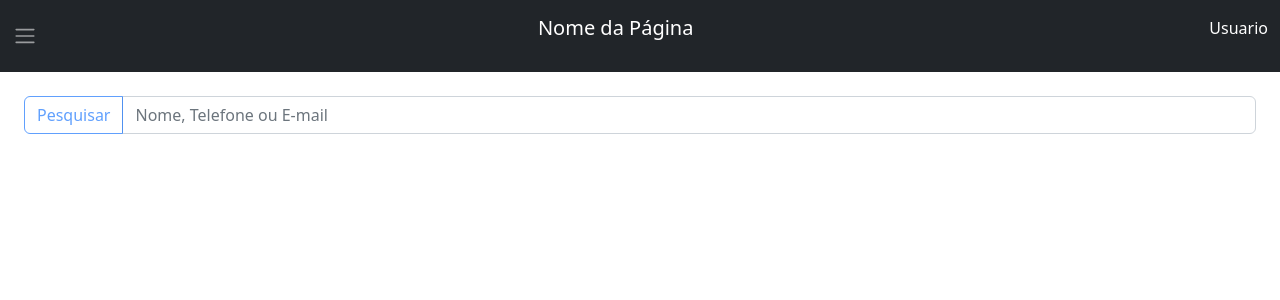
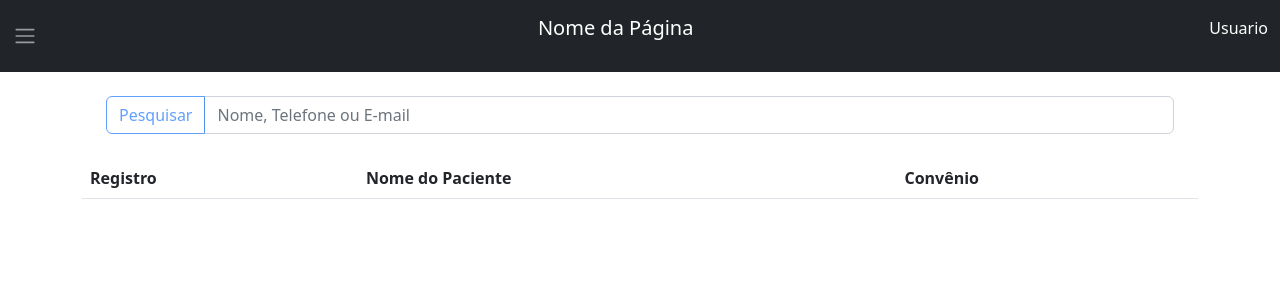
Before and after one commit to Osnei-Luzia/LABMedical, an Angular app in the folder labMedical/: page /home/prontuarios in a window 1280 px wide. Shown: the top 300 px of the page. Built offline with nearby package versions, Linux system fonts and the light colour scheme.

Commit message:
Listagem de Prontuários

```diff
--- a/labMedical/src/app/app.module.ts
+++ b/labMedical/src/app/app.module.ts
@@ -21,6 +21,7 @@ import { PacienteCardComponent } from './components/paciente-card/paciente-card.
 import { PaginaNaoEncontradaComponent } from './pages/pagina-nao-encontrada/pagina-nao-encontrada.component';
 import { BarraPesquisaComponent } from './components/barra-pesquisa/barra-pesquisa.component';
 import { ProntuarioListaComponent } from './pages/prontuario-lista/prontuario-lista.component';
+import { ProntuarioTableComponent } from './components/prontuario-table/prontuario-table.component';
 
 @NgModule({
   declarations: [
@@ -41,7 +42,8 @@ import { ProntuarioListaComponent } from './pages/prontuario-lista/prontuario-li
     PacienteCardComponent,
     PaginaNaoEncontradaComponent,
     BarraPesquisaComponent,
-    ProntuarioListaComponent
+    ProntuarioListaComponent,
+    ProntuarioTableComponent
   ],
   imports: [
     BrowserModule,
--- /dev/null
+++ b/labMedical/src/app/components/prontuario-table/prontuario-table.component.html
@@ -0,0 +1,16 @@
+<table class="table">
+    <thead>
+        <tr>
+            <th scope="col">Registro</th>
+            <th scope="col">Nome do Paciente</th>
+            <th scope="col">Convênio</th>
+        </tr>
+    </thead>
+    <tbody>
+        <tr *ngFor="let paciente of pacientes">
+            <th scope="row">{{paciente.id}}</th>
+            <td>{{paciente.nome}}</td>
+            <td>{{paciente.convenio?paciente.convenio:"Não Possui"}}</td>
+        </tr>
+    </tbody>
+</table>
--- a/labMedical/src/app/pages/prontuario-lista/prontuario-lista.component.html
+++ b/labMedical/src/app/pages/prontuario-lista/prontuario-lista.component.html
@@ -1,5 +1,5 @@
-<labM-barra-pesquisa (listaPacientes)="recebedorEvento($event)"></labM-barra-pesquisa>
-<!-- lista de pacientes -->
-<ul class="d-flex flex-column justify-content-around p-4">
-    <labM-paciente-card [paciente]="paciente" *ngFor="let paciente of pacientes"></labM-paciente-card>
-</ul>
+<div class="container">
+    <labM-barra-pesquisa (listaPacientes)="recebedorEvento($event)"></labM-barra-pesquisa>
+    <!-- lista de pacientes -->
+    <labM-prontuario-table [pacientes]="pacientes"></labM-prontuario-table>
+</div>
```
Also changed, not shown: labMedical/src/app/components/prontuario-table/prontuario-table.component.ts (added, +12 -0 lines), labMedical/src/app/components/prontuario-table/prontuario-table.component.css (added).
